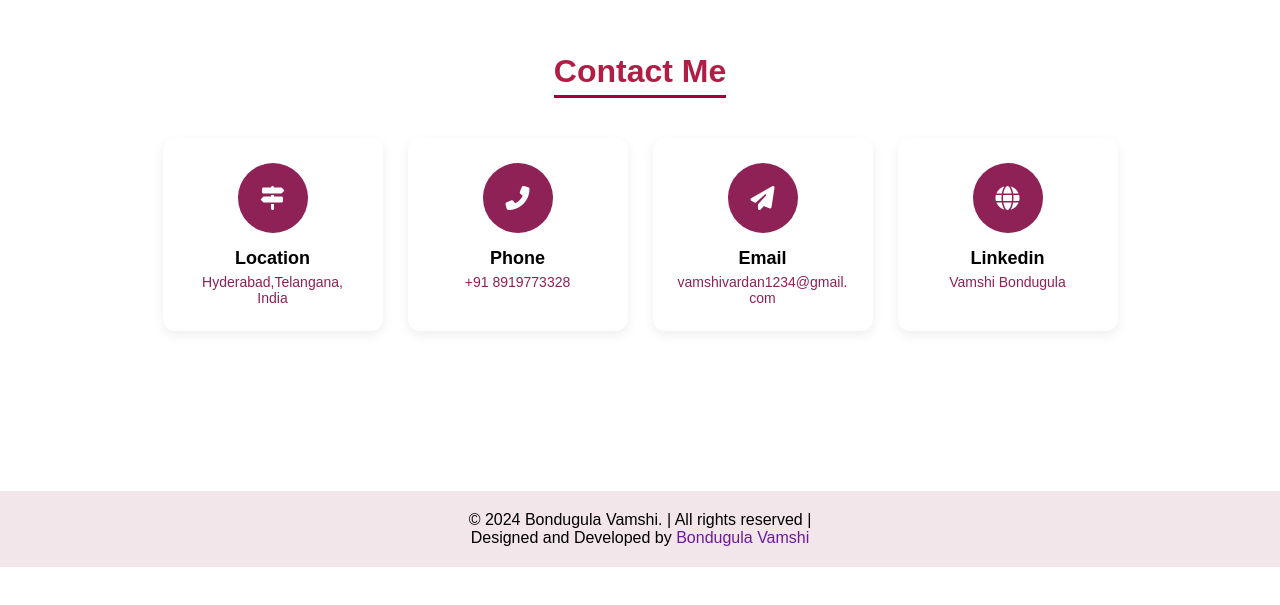
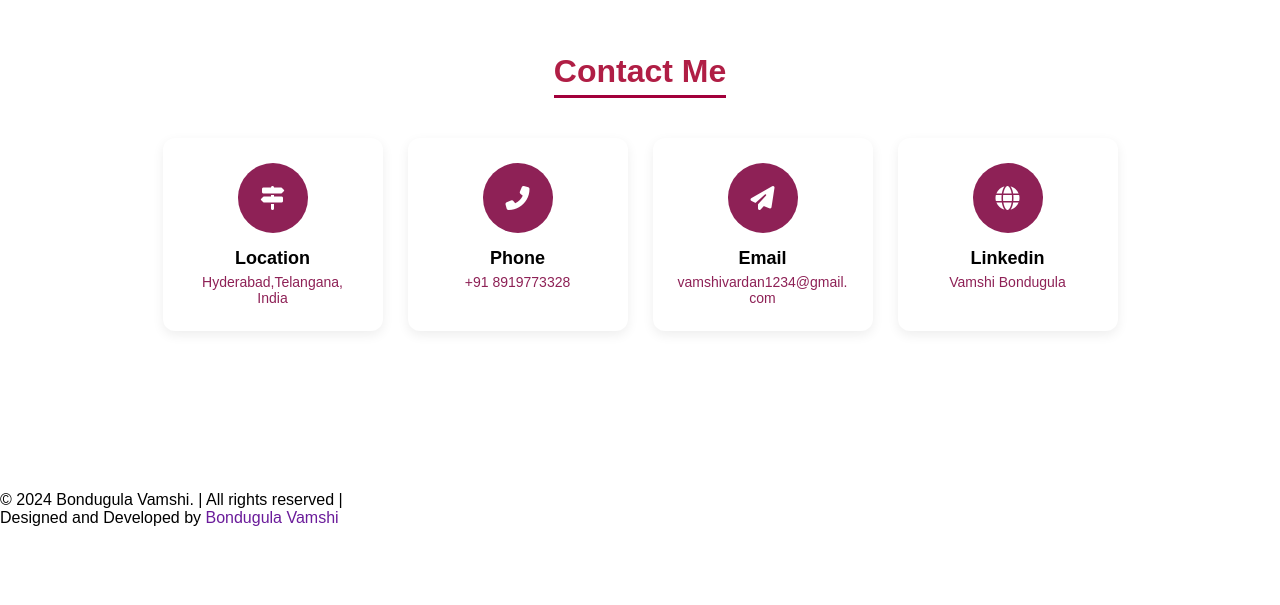
Before and after one commit to vamshivardan1234/Portfolio-, a plain HTML site: page index.html in a window 1280 px wide. Shown: the part 7425-8030 px from the top of the page. Drawn offline with Linux system fonts and the light colour scheme.

```diff
--- a/style.css
+++ b/style.css
@@ -557,9 +557,3 @@
 .slider:hover .slide-track {
   animation-play-state: paused;
 }
-
-.bottom-section {
-  background-color: #f2e6ea;
-  padding: 20px 0;
-  text-align: center;
-}
```
